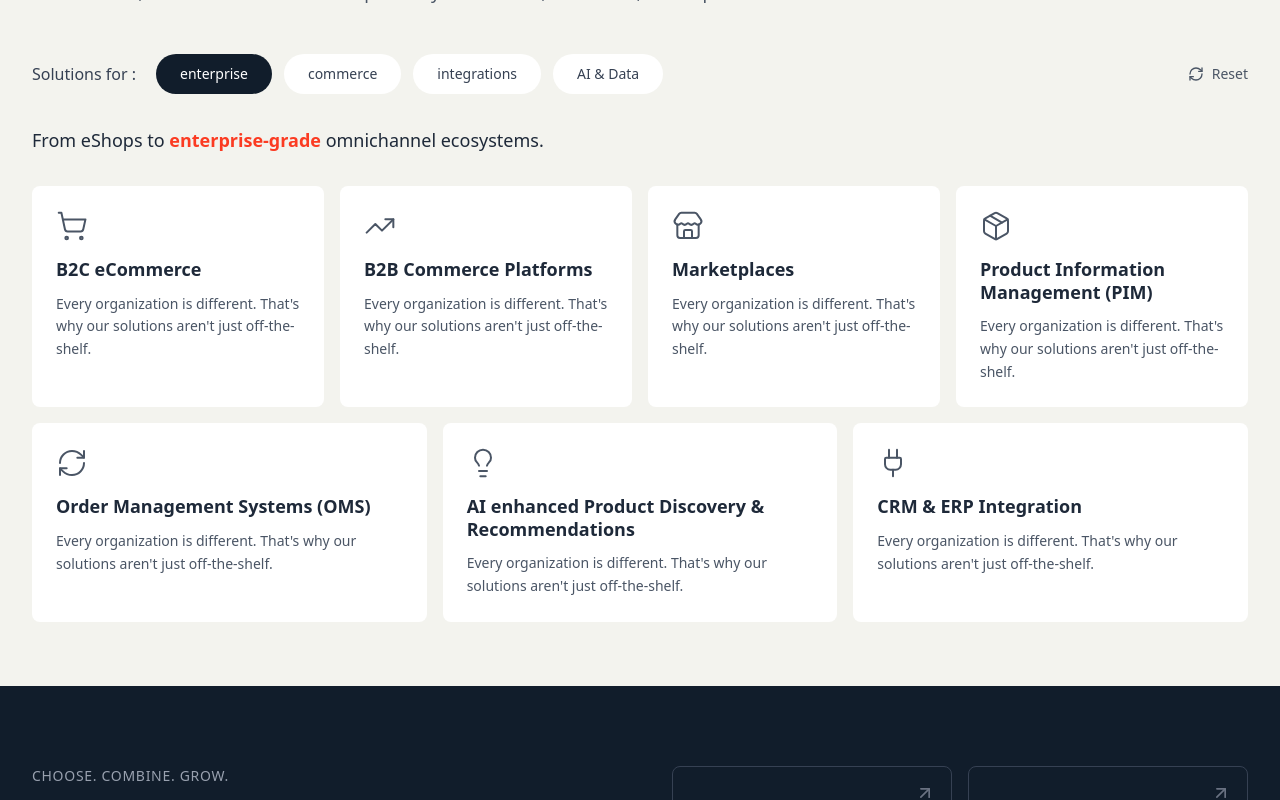
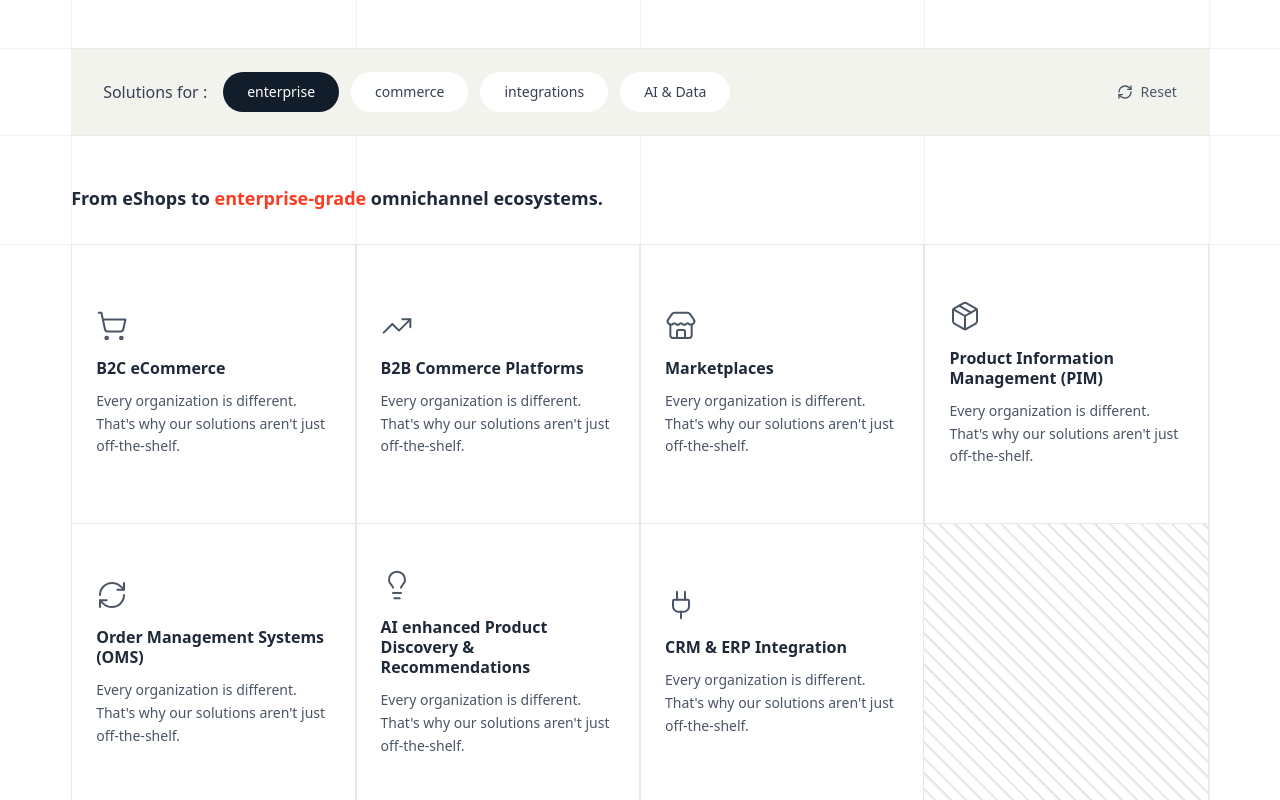
Before and after one commit to abdullah-fareed1/synergic, a Next.js app: page / in a window 1280 px wide. Shown: the part 2060-2860 px from the top of the page. Built offline with nearby package versions, Linux system fonts and the light colour scheme.

Commit message:
updates to Solutionsection: added gridlines & adjusted content to fit grdlines

```diff
--- a/app/home/components/Navbar.tsx
+++ b/app/home/components/Navbar.tsx
@@ -10,11 +10,11 @@ export default function Navbar({ onMenuClick }: NavbarProps) {
       {/* Grid overlay for desktop */}
       <div className="hidden lg:block absolute inset-0 pointer-events-none">
         {/* Vertical lines - positioned at 1, 5, 9, 13, 17 out of 18 columns */}
-        <div className="absolute left-[5.56%] top-0 bottom-0 w-px bg-gray-300 opacity-30" />
-        <div className="absolute left-[27.78%] top-0 bottom-0 w-px bg-gray-300 opacity-30" />
-        <div className="absolute left-[50%] top-0 bottom-0 w-px bg-gray-300 opacity-30" />
-        <div className="absolute left-[72.22%] top-0 bottom-0 w-px bg-gray-300 opacity-30" />
-        <div className="absolute left-[94.44%] top-0 bottom-0 w-px bg-gray-300 opacity-30" />
+        <div className="absolute left-[5.56%] top-0 bottom-0 w-px bg-gray-300 opacity-30" /> {/*line 1*/}
+        <div className="absolute left-[27.78%] top-0 bottom-0 w-px bg-gray-300 opacity-30" />{/*line 2*/}
+        <div className="absolute left-[50%] top-0 bottom-0 w-px bg-gray-300 opacity-30" />{/*line 3*/}
+        <div className="absolute left-[72.22%] top-0 bottom-0 w-px bg-gray-300 opacity-30" />{/*line 4*/}
+        <div className="absolute left-[94.44%] top-0 bottom-0 w-px bg-gray-300 opacity-30" />{/*line 5*/}
 
         {/* Horizontal line - height is 1/18 of viewport width to make squares */}
         <div className="absolute left-0 right-0 h-px bg-gray-300 opacity-30" style={{ top: 'calc(100vw / 20)' }} />
--- a/app/home/sections/ChooseCombineGrow.tsx
+++ b/app/home/sections/ChooseCombineGrow.tsx
@@ -266,9 +266,9 @@ export default function ChooseCombineGrow() {
                     right: "0",
                     bottom: "0",
                     backgroundImage: `repeating-linear-gradient(
-                      135deg,
+                      45deg,
                       transparent,
-                      transparent 10px,
+                      transparent 8px,
                       rgba(100, 116, 139, 0.1) 10px,
                       rgba(100, 116, 139, 0.1) 11px
                     )`
--- a/app/home/sections/SolutionsSection.tsx
+++ b/app/home/sections/SolutionsSection.tsx
@@ -67,29 +67,44 @@ const SolutionsSection: React.FC = () => {
   ];
 
   return (
-    <section className="w-full bg-[#F3F3EE] py-16 px-4 sm:px-6 lg:px-8">
-      <div className="max-w-7xl mx-auto">
-        {/* Header */}
-        <div className="mb-12">
-          <p className="text-sm font-medium text-gray-600 mb-2 tracking-wide uppercase">
+    <section className="w-full bg-white py-16 relative overflow-hidden">
+      {/* Vertical gridlines - only on desktop */}
+      <div className="hidden lg:block absolute left-[5.56%] top-0 bottom-0 w-px bg-gray-300 opacity-30" />
+      <div className="hidden lg:block absolute left-[27.78%] top-0 bottom-0 w-px bg-gray-300 opacity-30" />
+      <div className="hidden lg:block absolute left-[50%] top-0 bottom-0 w-px bg-gray-300 opacity-30" />
+      <div className="hidden lg:block absolute left-[72.22%] top-0 bottom-0 w-px bg-gray-300 opacity-30" />
+      <div className="hidden lg:block absolute left-[94.44%] top-0 bottom-0 w-px bg-gray-300 opacity-30" />
+
+      {/* Content container */}
+      <div className="relative z-10 px-4 lg:px-0">
+        {/* Header - starts from gridline 1 */}
+        <div className="lg:ml-[5.56%] lg:mr-[5.56%] mb-12">
+          <p className="text-m text-black font-bold mb-2 tracking-wide uppercase">
             SOLUTIONS WE DELIVER
           </p>
-          <h2 className="text-4xl sm:text-5xl lg:text-6xl font-bold text-[#111D2B] mb-4 leading-tight">
+          <h2 className="text-4xl sm:text-3xl lg:text-5xl font-bold text-[#111D2B] mb-4 leading-tight">
             Powerful digital solutions on modern technological platforms
           </h2>
-          <p className="text-lg text-gray-600 max-w-4xl">
+          <p className="text-base text-black max-w-3xl">
             Our modular, API-driven framework empowers you to create, customize, and expand without constraints
           </p>
         </div>
 
-        {/* Filter Buttons */}
-        <div className="flex flex-wrap items-center gap-3 mb-8">
-          <span className="text-gray-700 font-medium mr-2">Solutions for :</span>
+        {/* Beige section with horizontal lines and filters */}
+        <div className="relative mb-12">
+          {/* Top horizontal line - full width */}
+          <div className="absolute top-0 left-0 right-0 h-px bg-gray-300 opacity-30" />
+
+          {/* Beige background */}
+          <div className="lg:mx-[5.56%] bg-[#F3F3EE] py-6 px-6 lg:px-8">
+            <div className="flex flex-col lg:flex-row lg:items-center gap-4">
+              <span className="text-gray-700 font-medium text-center lg:text-left">Solutions for :</span>
+              <div className="grid grid-cols-2 lg:flex lg:flex-wrap gap-3 flex-1">
                 {filters.map((filter) => (
                   <button
                     key={filter.id}
                     onClick={() => setActiveFilter(filter.id)}
-              className={`px-6 py-2.5 rounded-full text-sm font-medium transition-all duration-200 ${
+                    className={`px-6 py-2.5 rounded-lg lg:rounded-full text-sm font-medium transition-all duration-200 ${
                       activeFilter === filter.id
                         ? 'bg-[#111D2B] text-white'
                         : 'bg-white text-gray-700 hover:bg-gray-100'
@@ -98,35 +113,47 @@ const SolutionsSection: React.FC = () => {
                     {filter.label}
                   </button>
                 ))}
-          <button className="ml-auto flex items-center gap-2 text-gray-600 hover:text-gray-900 transition-colors">
+              </div>
+              <button className="flex items-center gap-2 text-gray-600 hover:text-gray-900 transition-colors justify-center lg:justify-start">
                 <RefreshCw className="w-4 h-4" />
                 <span className="text-sm">Reset</span>
               </button>
             </div>
+          </div>
+
+          {/* Bottom horizontal line - full width */}
+          <div className="absolute bottom-0 left-0 right-0 h-px bg-gray-300 opacity-30" />
+        </div>
 
         {/* Tagline */}
-        <div className="mb-8">
-          <p className="text-lg text-gray-800">
+        <div className="lg:ml-[5.56%] lg:mr-[5.56%] mb-8">
+          <p className="text-lg font-bold text-gray-800">
             From eShops to <span className="text-[#FB3B22] font-semibold">enterprise-grade</span> omnichannel ecosystems.
           </p>
         </div>
 
-        {/* Solutions Grid */}
-        <div className="grid grid-cols-1 sm:grid-cols-2 lg:grid-cols-4 gap-4 mb-4">
+        {/* Solutions Grid - 2 rows x 4 columns, fitting to gridlines */}
+        <div className="relative">
+          {/* Top border line for cards - full viewport width matching gridlines */}
+          <div className="absolute top-0 left-0 right-0 h-px bg-gray-300 opacity-30" style={{ marginLeft: '-100vw', marginRight: '-100vw', width: '200vw' }} />
+
+          <div className="lg:ml-[5.56%] lg:mr-[5.56%]">
+            {/* First Row - 4 cards */}
+            <div className="grid grid-cols-1 sm:grid-cols-2 lg:grid-cols-4 gap-0 mb-0">
               {solutions.slice(0, 4).map((solution) => (
                 <div
                   key={solution.id}
                   onMouseEnter={() => setHoveredCard(solution.id)}
                   onMouseLeave={() => setHoveredCard(null)}
-              className={`relative p-6 rounded-lg transition-all duration-300 cursor-pointer group ${
+                  className={`relative transition-all duration-300 cursor-pointer group border-l border-r border-b border-t border-gray-200 flex flex-col ${
                     hoveredCard === solution.id
-                  ? 'bg-[#FB3B22] text-white scale-[1.02]'
-                  : 'bg-white text-gray-800 hover:shadow-lg'
-              }`}
+                      ? 'bg-[#FB3B22] text-white'
+                      : 'bg-white text-gray-800'
+                  } min-h-45 lg:min-h-70`}
                 >
                   {/* Arrow icon on hover */}
                   {hoveredCard === solution.id && (
-                <div className="absolute top-4 right-4">
+                    <div className="absolute top-4 right-4 z-10">
                       <svg
                         className="w-6 h-6"
                         fill="none"
@@ -143,39 +170,45 @@ const SolutionsSection: React.FC = () => {
                     </div>
                   )}
 
+                  {/* Content wrapper - vertically centered */}
+                  <div className="flex-1 flex flex-col justify-center p-6">
+                    {/* Icon */}
                     <div className={`mb-4 ${hoveredCard === solution.id ? 'text-white' : 'text-gray-600'}`}>
                       {solution.icon}
                     </div>
 
-              <h3 className="text-lg font-bold mb-3 leading-tight">
+                    {/* Title */}
+                    <h3 className="text-base font-bold mb-3 leading-tight">
                       {solution.title}
                     </h3>
 
+                    {/* Description */}
                     <p className={`text-sm leading-relaxed ${
                       hoveredCard === solution.id ? 'text-white/90' : 'text-gray-600'
                     }`}>
                       {solution.description}
                     </p>
                   </div>
+                </div>
               ))}
             </div>
 
-        {/* Second Row - 3 columns */}
-        <div className="grid grid-cols-1 sm:grid-cols-2 lg:grid-cols-3 gap-4">
+            {/* Second Row - 3 cards + 1 empty with diagonal stripes */}
+            <div className="grid grid-cols-1 sm:grid-cols-2 lg:grid-cols-4 gap-0">
               {solutions.slice(4).map((solution) => (
                 <div
                   key={solution.id}
                   onMouseEnter={() => setHoveredCard(solution.id)}
                   onMouseLeave={() => setHoveredCard(null)}
-              className={`relative p-6 rounded-lg transition-all duration-300 cursor-pointer group ${
+                  className={`relative transition-all duration-300 cursor-pointer group border-l border-r border-b border-gray-200 flex flex-col ${
                     hoveredCard === solution.id
-                  ? 'bg-[#FB3B22] text-white scale-[1.02]'
-                  : 'bg-white text-gray-800 hover:shadow-lg'
-              }`}
+                      ? 'bg-[#FB3B22] text-white'
+                      : 'bg-white text-gray-800'
+                  } min-h-45 lg:min-h-70`}
                 >
                   {/* Arrow icon on hover */}
                   {hoveredCard === solution.id && (
-                <div className="absolute top-4 right-4">
+                    <div className="absolute top-4 right-4 z-10">
                       <svg
                         className="w-6 h-6"
                         fill="none"
@@ -192,21 +225,42 @@ const SolutionsSection: React.FC = () => {
                     </div>
                   )}
 
+                  {/* Content wrapper*/}
+                  <div className="flex-1 flex flex-col justify-center p-6">
+                    {/* Icon */}
                     <div className={`mb-4 ${hoveredCard === solution.id ? 'text-white' : 'text-gray-600'}`}>
                       {solution.icon}
                     </div>
 
-              <h3 className="text-lg font-bold mb-3 leading-tight">
+                    {/* Title */}
+                    <h3 className="text-base font-bold mb-3 leading-tight">
                       {solution.title}
                     </h3>
 
+                    {/* Description */}
                     <p className={`text-sm leading-relaxed ${
                       hoveredCard === solution.id ? 'text-white/90' : 'text-gray-600'
                     }`}>
                       {solution.description}
                     </p>
                   </div>
+                </div>
               ))}
+
+              {/* Empty card with diagonal stripes - bottom right - hidden on mobile */}
+              <div
+                className="hidden lg:block bg-white border-r border-b border-gray-200 relative overflow-hidden min-h-70"
+                style={{
+                  backgroundImage: 'repeating-linear-gradient(45deg, transparent, transparent 8px, #e5e5e5 10px, #e5e5e5 11px)',
+                }}
+              >
+                {/* Diagonal stripe pattern */}
+              </div>
+            </div>
+          </div>
+
+          {/* Bottom border line for cards - full viewport width matching gridlines */}
+          <div className="absolute bottom-0 left-0 right-0 h-px bg-gray-300 opacity-30" style={{ marginLeft: '-100vw', marginRight: '-100vw', width: '200vw' }} />
         </div>
       </div>
     </section>
```
Lines whose indentation alone changed are shown as unchanged.
